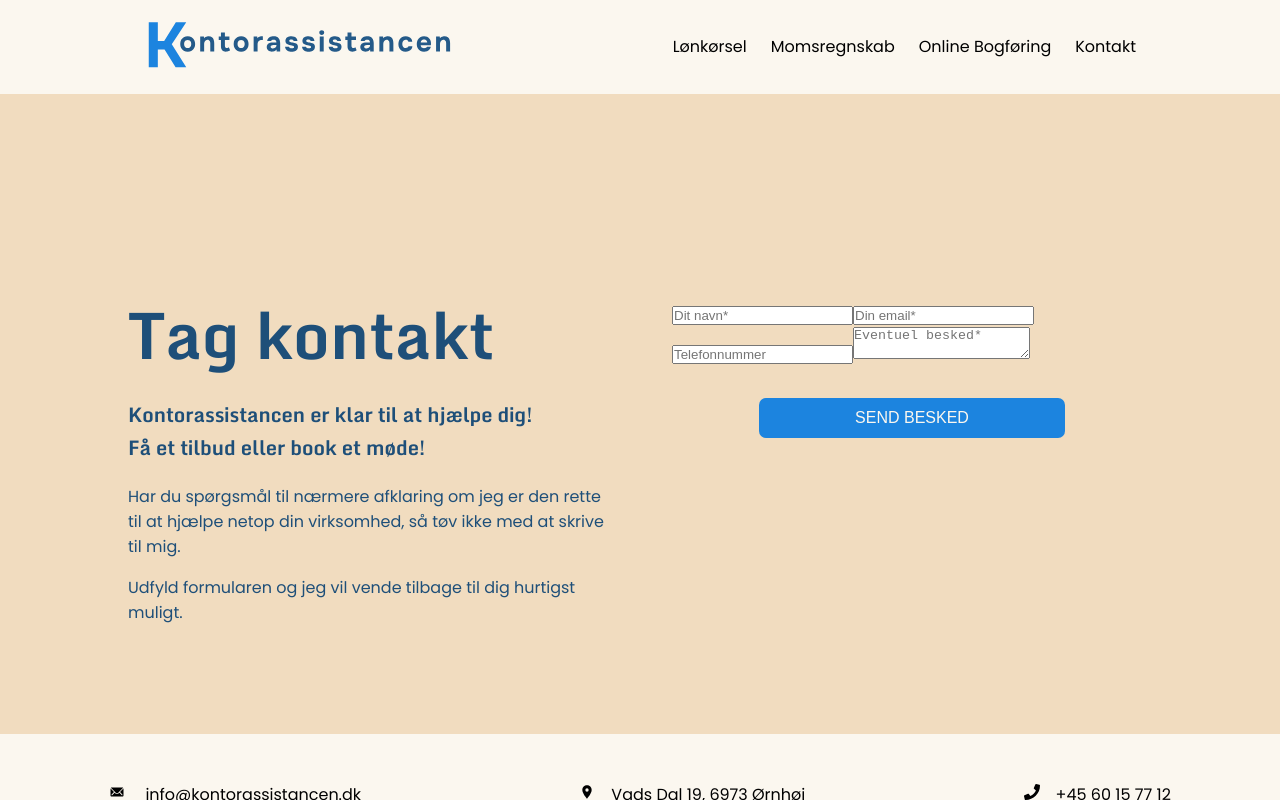
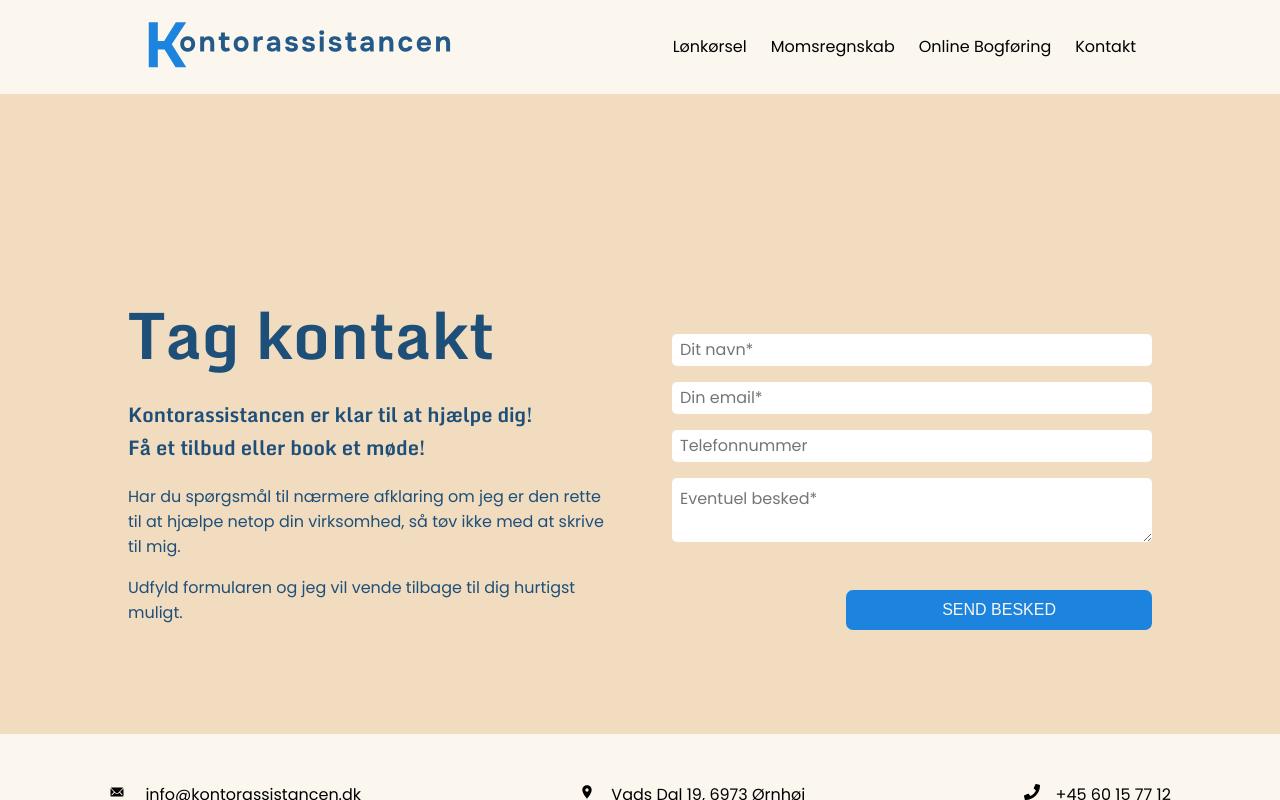
Before and after one commit to TinaWulff/kontorassistancen, a React (Vite) app: page /kontakt in a window 1280 px wide. Built offline with nearby package versions, Linux system fonts and the light colour scheme.

Commit message:
stylingclass tilføjet

```diff
--- a/src/components/Form.jsx
+++ b/src/components/Form.jsx
@@ -38,6 +38,7 @@ export default function ContactForm() {
       <form
         name="contact"
         method="POST"
+        className="form"
         data-netlify="true"
         data-netlify-honeypot="bot-field"
         onSubmit={handleSubmit}
```
